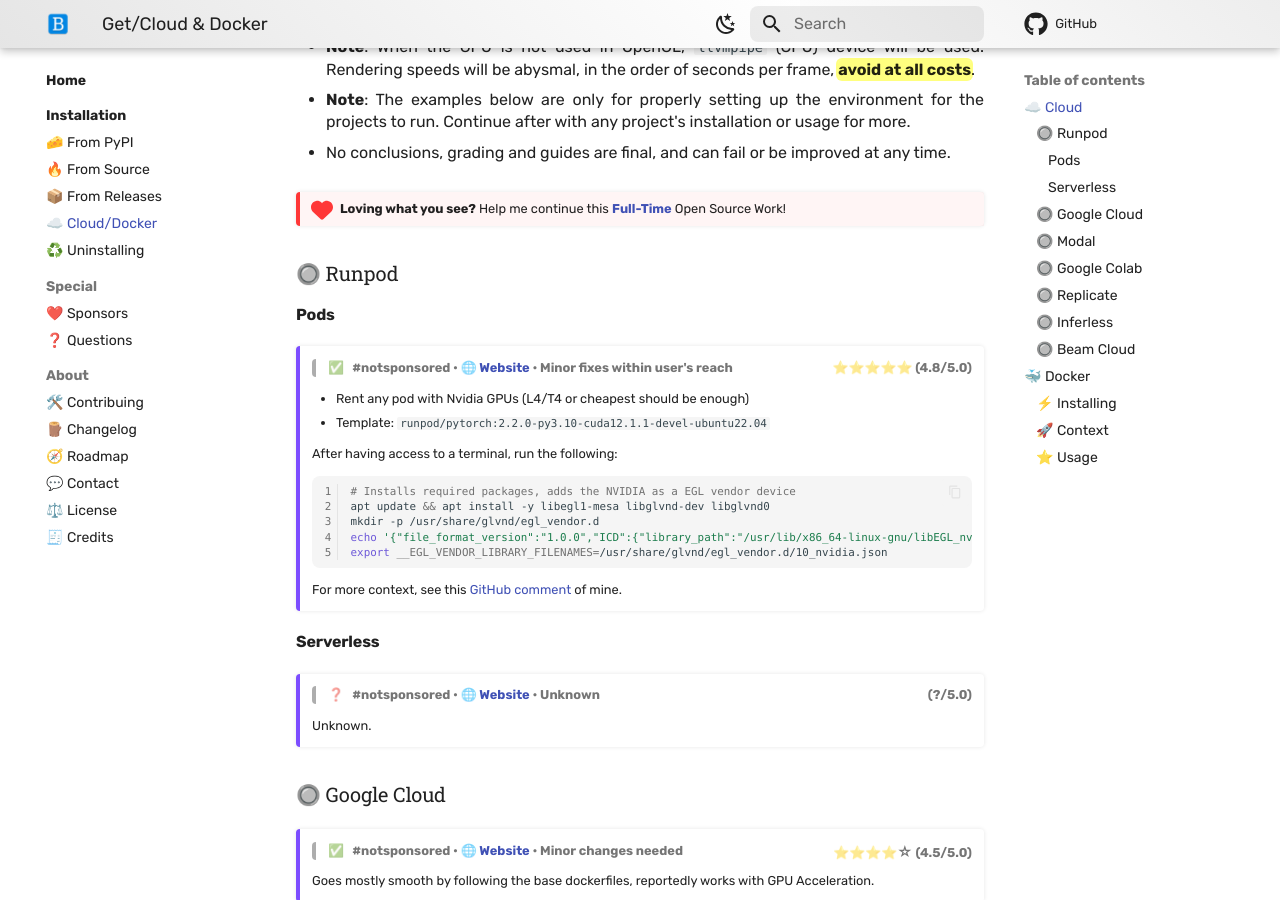
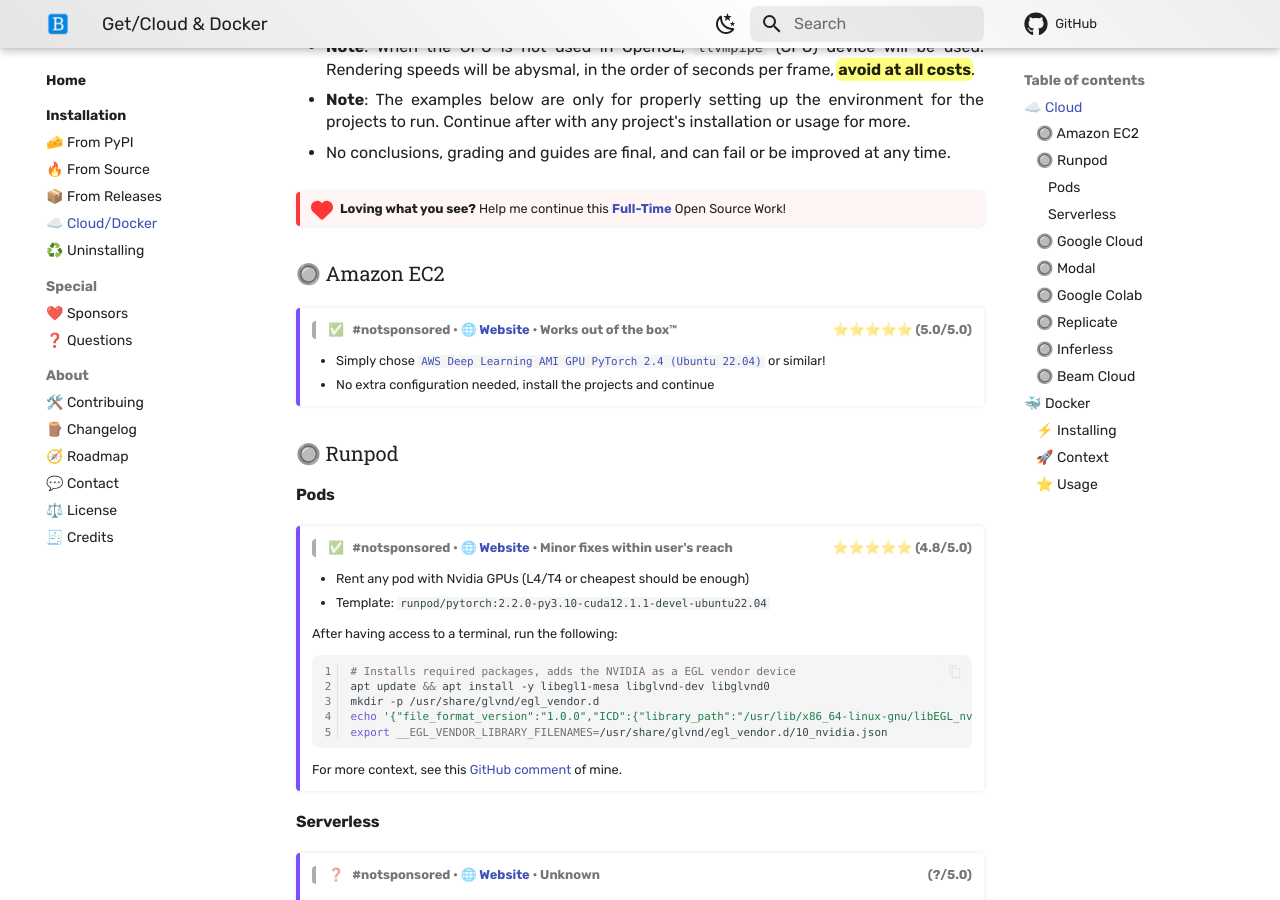
Before and after one commit to BrokenSource/BrokenSource, an MkDocs documentation site: the page built from Website/get/docker.md, in a window 1280 px wide and 900 px high, scrolled down 439 px. Built offline with MkDocs 1.6.1 and Material for MkDocs 9.7.7, drawn with Linux system fonts in a browser that asks for light colours; some web fonts are replaced; a script that is not in the unit is left out; plug-ins that fetch from the network failed and are left out; comment, search, counter and statistics services are not loaded.

Commit message:
Add ec2 reports to the website cloud/docker

```diff
--- a/Website/get/docker.md
+++ b/Website/get/docker.md
@@ -15,6 +15,15 @@
 - No conclusions, grading and guides are final, and can fail or be improved at any time.
 
 {% include-markdown "include/love-short.md" %}
+
+
+### 🔘 Amazon EC2
+
+!!! example ""
+    > <div><b>✅ &nbsp; #notsponsored • 🌐 <a href="https://aws.amazon.com/ec2/" target="_blank">Website</a><span style="float: right;">⭐️⭐️⭐️⭐️⭐️ (5.0/5.0)</span> • Works out of the box™</b></div>
+
+    - Simply chose [`AWS Deep Learning AMI GPU PyTorch 2.4 (Ubuntu 22.04)`](https://aws.amazon.com/releasenotes/aws-deep-learning-ami-gpu-pytorch-2-4-ubuntu-22-04/) or similar!
+    - No extra configuration needed, install the projects and continue
 
 
 ### 🔘 Runpod
--- a/Website/make.py
+++ b/Website/make.py
@@ -102,7 +102,7 @@
                         f"title: '{self.name}'",
                         "template: home.html",
                         "---\n",
-                        ((path/"Readme.md").read_text().split("<!-- Website end -->")[0])
+                        ((path/"readme.md").read_text().split("<!-- Website end -->")[0])
                 )))
 
             # Raw copy contents
```
